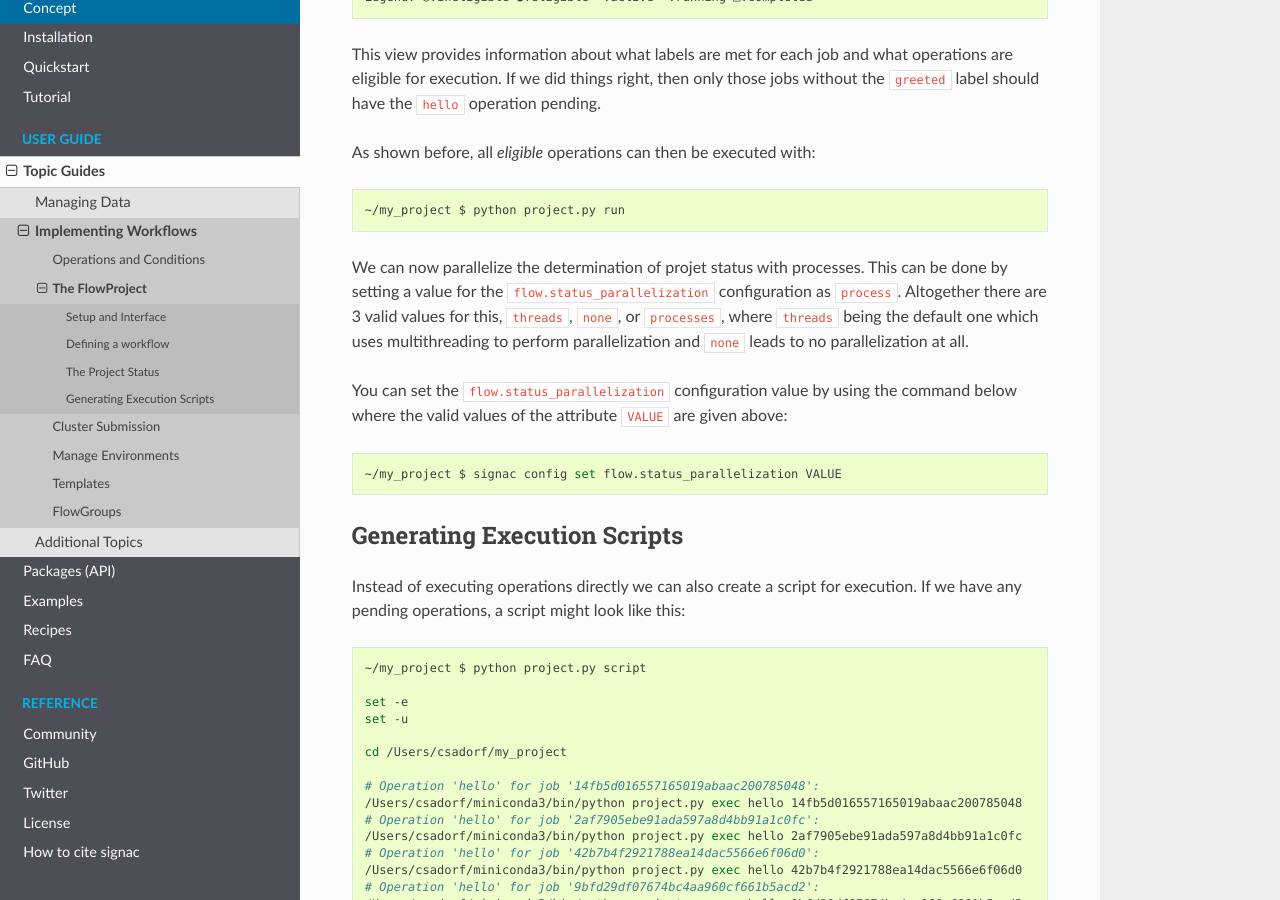
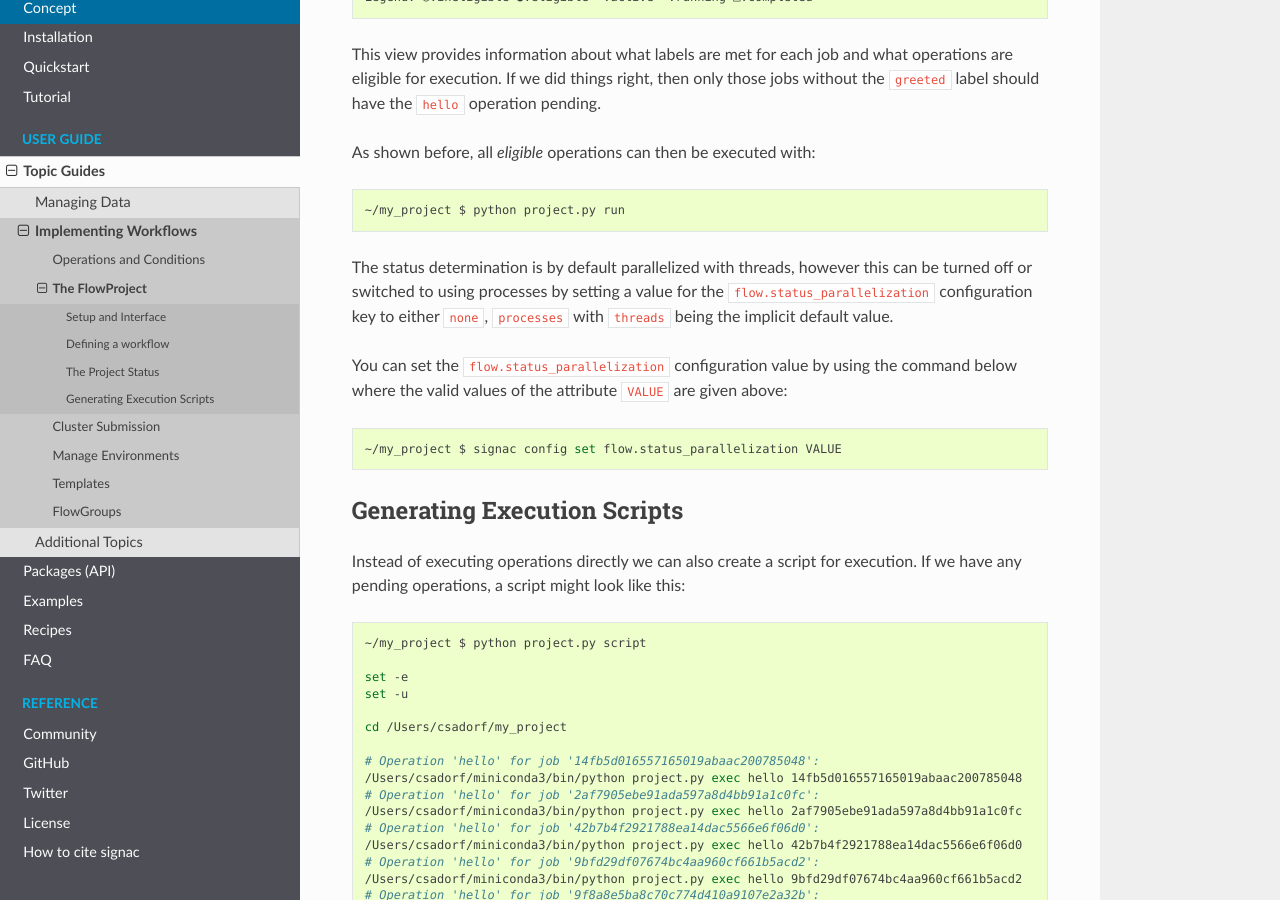
Before and after one commit to glotzerlab/signac-docs, a Sphinx documentation site: the page built from docs/source/flow-project.rst, in a window 1280 px wide and 900 px high, scrolled down 4071 px. Built offline with Sphinx 7.4.7 and the Read the Docs theme 2.0.0, drawn with Linux system fonts in a browser that asks for light colours.

Commit message:
Update docs properly
Co-authored-by: Carl Simon Adorf <carl.simon.adorf@gmail.com>

```diff
--- a/docs/source/flow-project.rst
+++ b/docs/source/flow-project.rst
@@ -214,7 +214,7 @@ As shown before, all *eligible* operations can then be executed with:
 
     ~/my_project $ python project.py run
 
-We can now parallelize the determination of projet status with processes. This can be done by setting a value for the ``flow.status_parallelization`` configuration as ``process``. Altogether there are 3 valid values for this, ``threads``, ``none``, or ``processes``, where ``threads`` being the default one which uses multithreading to perform parallelization and ``none`` leads to no parallelization at all.
+The status determination is by default parallelized with threads, however this can be turned off or switched to using processes by setting a value for the ``flow.status_parallelization`` configuration key to either ``none``, ``processes`` with ``threads`` being the implicit default value.
 
 You can set the ``flow.status_parallelization`` configuration value by using the command below where the valid values of the attribute ``VALUE`` are given above:
 
```
